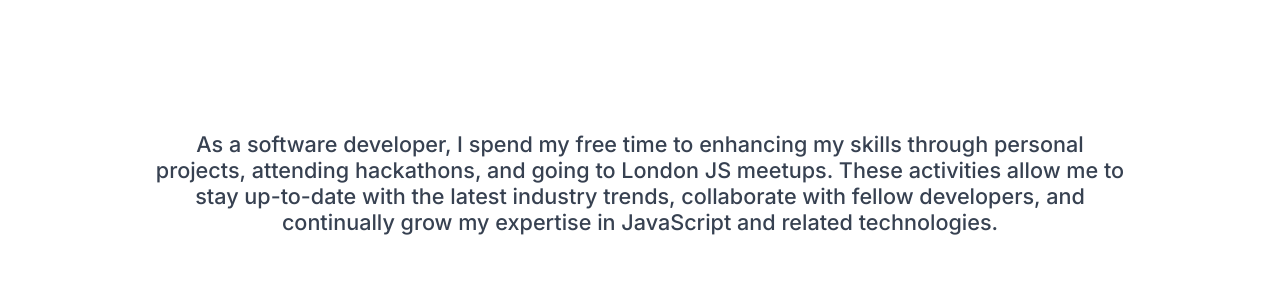
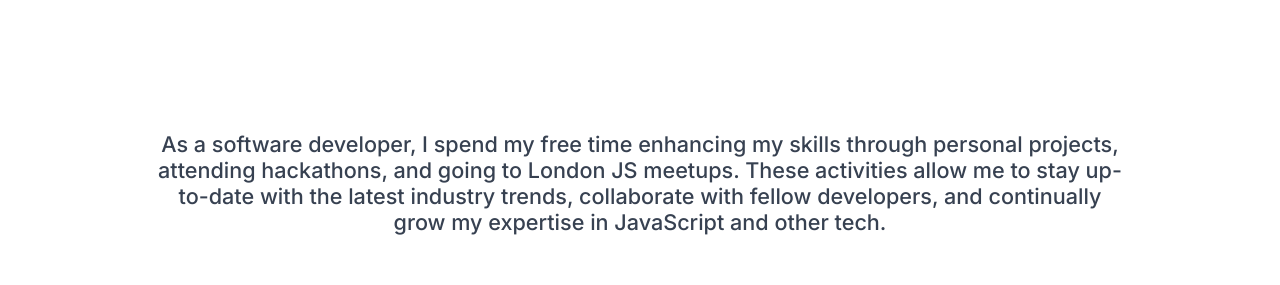
Before and after one commit to DanClubb/Personal-site-v2, a Next.js app: page / in a window 1280 px wide. Shown: the part 1460-1745 px from the top of the page. Built offline with nearby package versions, Linux system fonts and the light colour scheme; no server answers.

Commit message:
reworded project section summary

```diff
--- a/src/app/page.tsx
+++ b/src/app/page.tsx
@@ -87,12 +87,12 @@ export default function Home() {
             </section>
             <section className={`${styles.section} ${styles.projectSection}`}>
                 <p className={styles.projectSectionSummary}>
-                    As a software developer, I spend my free time to enhancing
-                    my skills through personal projects, attending hackathons,
-                    and going to London JS meetups. These activities allow me to
+                    As a software developer, I spend my free time enhancing my
+                    skills through personal projects, attending hackathons, and
+                    going to London JS meetups. These activities allow me to
                     stay up-to-date with the latest industry trends, collaborate
                     with fellow developers, and continually grow my expertise in
-                    JavaScript and related technologies.
+                    JavaScript and other tech.
                 </p>
                 <div className={styles.projects}>
                     {projectsData.map((project) => (
```
